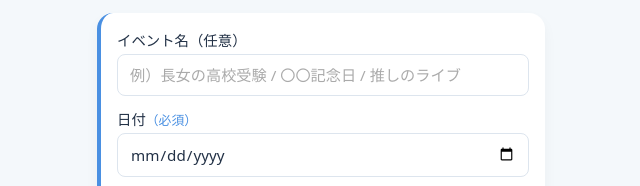
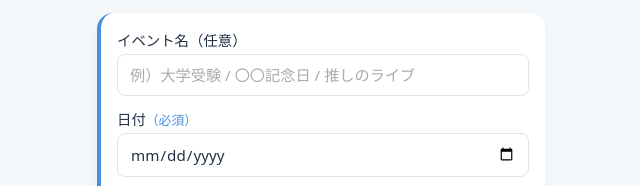
Before and after one commit to cleverkitjp/countdown-tool, a plain HTML site: page index.html in a window 1280 px wide. Shown: the part 162-348 px from the top of the page, 319-959 px from the left. Drawn offline with nearby package versions, Linux system fonts and the light colour scheme; no server answers.

Commit message:
Update index.html

```diff
--- a/index.html
+++ b/index.html
@@ -41,7 +41,7 @@
           <input
             type="text"
             id="eventTitle"
-            placeholder="例）長女の高校受験 / 〇〇記念日 / 推しのライブ"
+            placeholder="例）大学受験 / 〇〇記念日 / 推しのライブ"
           >
         </div>
 
```
